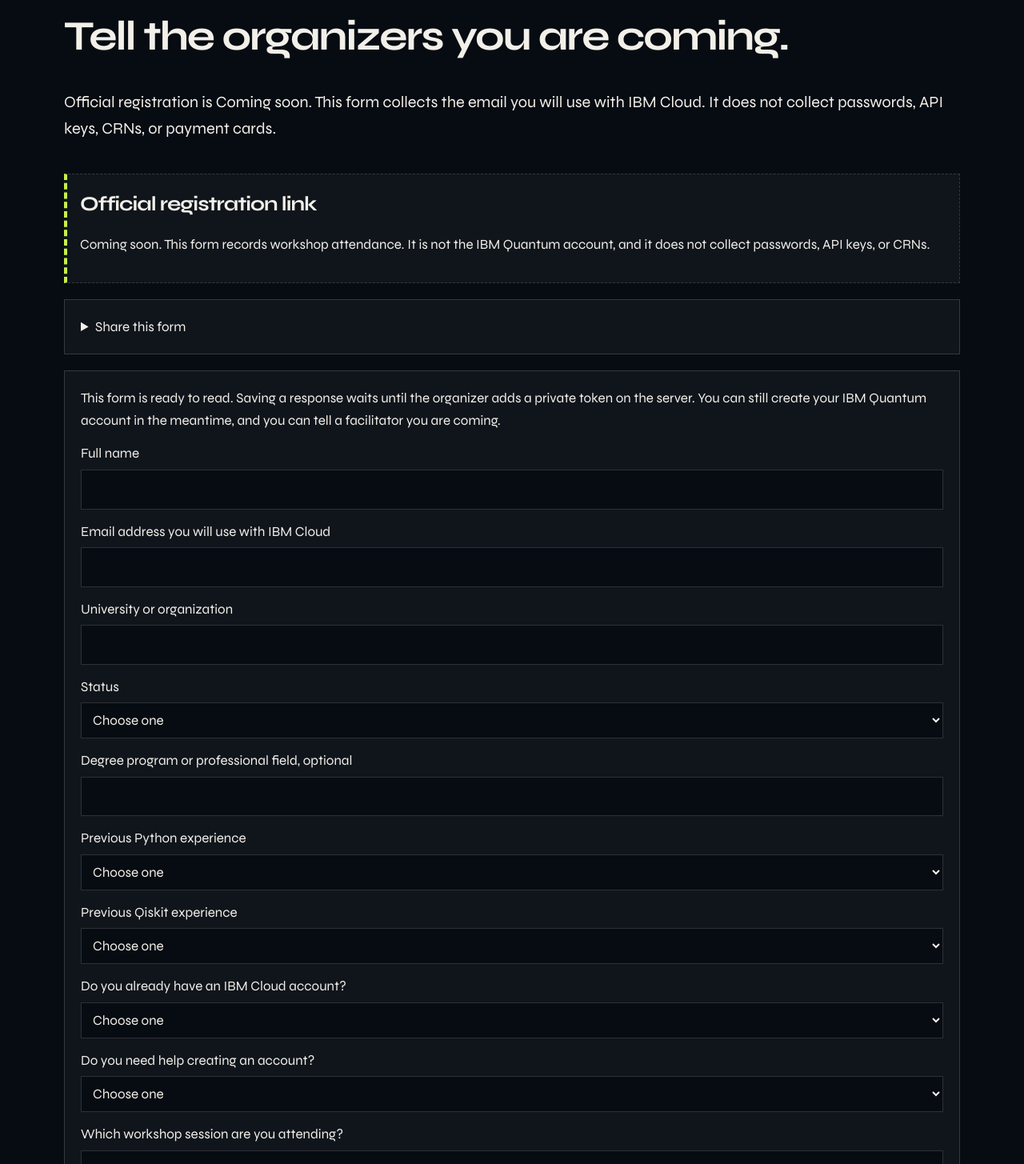
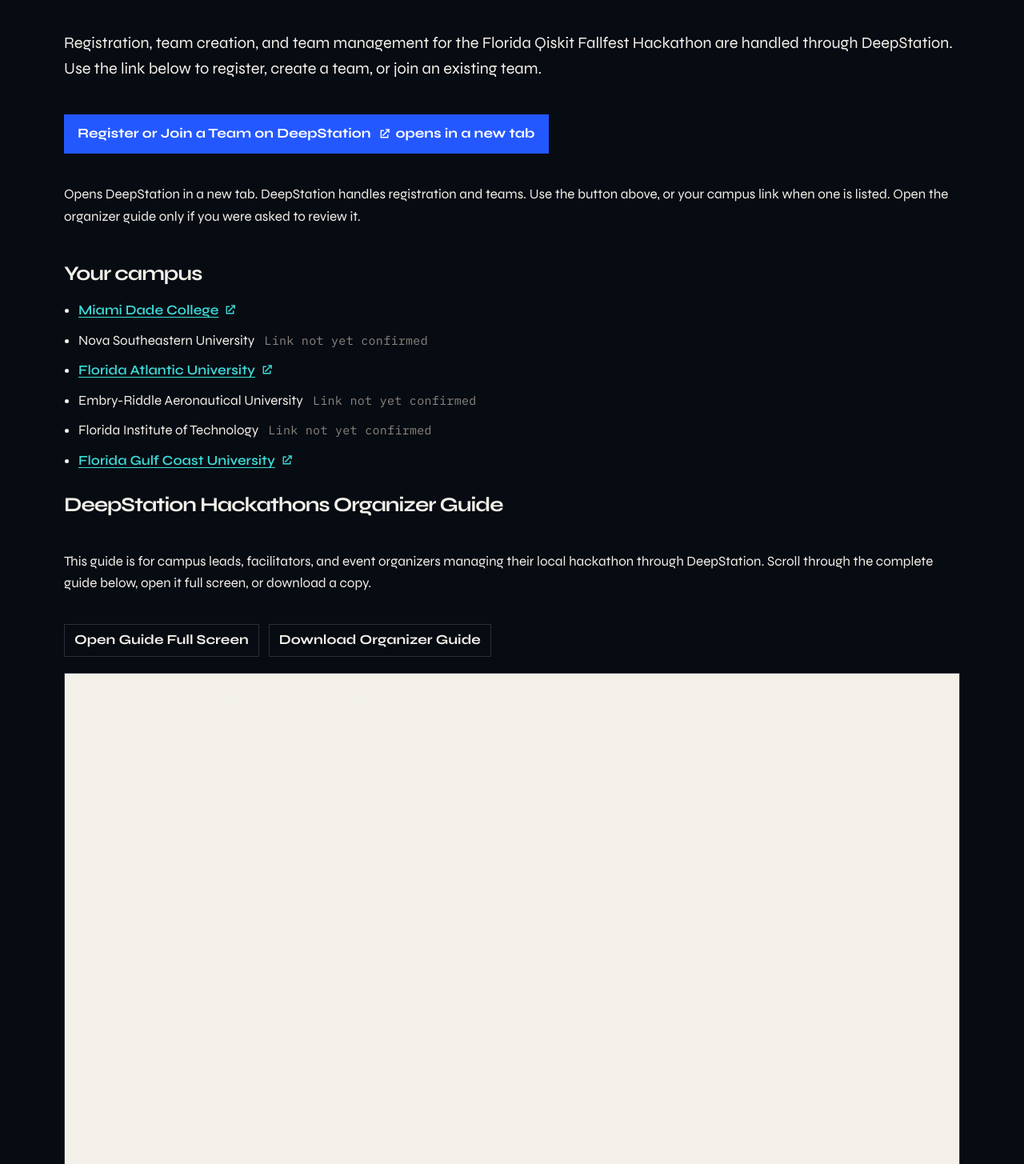
Before and after one commit to QuantumKev/Qiskit_Fall_Fest_2026, a Next.js app: page /register in a window 1280 px wide. Shown: the part 255-1710 px from the top of the page at 80% size. Built offline with nearby package versions, Linux system fonts and the light colour scheme.

Commit message:
Point registration at DeepStation and embed the organizer guide.

```diff
--- a/app/globals.css
+++ b/app/globals.css
@@ -691,6 +691,136 @@
 
 .link-list { display: grid; gap: 8px; padding-left: 18px; }
 
+.register-page h1 {
+  max-width: none;
+  text-wrap: balance;
+}
+
+.register-actions { margin: 0; }
+
+.register-cta {
+  display: inline-block;
+  max-width: 100%;
+  padding: 12px 16px;
+  font-weight: 700;
+  line-height: 1.35;
+  overflow-wrap: normal;
+  text-align: center;
+}
+
+.register-cta .cta-label { text-wrap: balance; }
+
+.external-cue {
+  display: inline-flex;
+  align-items: center;
+  gap: 6px;
+  margin-left: 8px;
+  white-space: nowrap;
+  font-weight: 700;
+  vertical-align: middle;
+}
+
+.external-icon {
+  display: block;
+  width: 1em;
+  height: 1em;
+  flex: none;
+}
+
+.button.button-secondary {
+  background: transparent;
+  color: var(--bone);
+  border-color: var(--line);
+  font-weight: 700;
+}
+
+.button.button-secondary:hover,
+.button.button-secondary:focus-visible {
+  border-color: var(--cyan);
+  color: var(--cyan);
+}
+
+.guide-actions {
+  display: flex;
+  flex-wrap: wrap;
+  gap: 12px;
+}
+
+.campus-list {
+  display: grid;
+  gap: 10px;
+  margin: 12px 0 0;
+  padding-left: 18px;
+}
+
+.campus-list a {
+  font-weight: 600;
+  text-underline-offset: 0.16em;
+}
+
+.campus-list a .external-icon {
+  display: inline-block;
+  vertical-align: -0.15em;
+  margin-left: 6px;
+}
+
+.campus-pending {
+  display: flex;
+  flex-wrap: wrap;
+  gap: 6px 12px;
+  align-items: baseline;
+}
+
+.pdf-frame {
+  width: 100%;
+  max-width: 100%;
+  min-width: 0;
+  min-height: 28rem;
+  border: 1px solid var(--line);
+  background: var(--card);
+  overflow: hidden;
+}
+
+.pdf-frame object,
+.pdf-frame iframe {
+  display: block;
+  width: 100%;
+  max-width: 100%;
+  height: 80vh;
+  min-height: 28rem;
+  border: 0;
+  background: var(--bone);
+}
+
+.pdf-fallback {
+  margin: 0;
+  padding: 16px;
+}
+
+.sr-only {
+  position: absolute;
+  width: 1px;
+  height: 1px;
+  padding: 0;
+  margin: -1px;
+  overflow: hidden;
+  clip: rect(0, 0, 0, 0);
+  white-space: nowrap;
+  border: 0;
+}
+
+@media (max-width: 720px) {
+  .pdf-frame { min-height: 16rem; }
+
+  .pdf-frame object,
+  .pdf-frame iframe {
+    height: 65vh;
+    min-height: 16rem;
+  }
+
+  .register-cta { display: block; width: 100%; }
+}
+
 @media (max-width: 720px) {
   .hist-row { grid-template-columns: 2.5rem minmax(0, 1fr); }
   .hist-row span:last-child { grid-column: 2; }
--- a/app/register/page.tsx
+++ b/app/register/page.tsx
@@ -1,26 +1,85 @@
-import { RegisterForm } from "@/components/RegisterForm";
-import { RegisterShare } from "@/components/RegisterShare";
-import { EVENT } from "@/content/event";
+import Link from "next/link";
+import { OrganizerGuideViewer } from "@/components/OrganizerGuideViewer";
+import { CO_LEAD_SENTENCE, DEEPSTATION_REGISTRATION_URL, EVENT, LOCAL_HOSTS, ORGANIZER_GUIDE_PDF } from "@/content/event";
+import { withBase } from "@/lib/base-path";
 import { pageMeta } from "@/lib/seo";
 
-export const metadata = pageMeta("Register", "/register/");
+export const metadata = pageMeta("Registration and Team Access", "/register/");
+
+function ExternalIcon() {
+  return (
+    <svg className="external-icon" viewBox="0 0 24 24" width="16" height="16" aria-hidden="true" focusable="false">
+      <path
+        fill="currentColor"
+        d="M14 3h7v7h-2V6.41l-9.29 9.3-1.42-1.42 9.3-9.29H14V3zM5 5h6v2H7v10h10v-4h2v6H5V5z"
+      />
+    </svg>
+  );
+}
 
 export default function RegisterPage() {
+  const guideHref = withBase(ORGANIZER_GUIDE_PDF);
+
   return (
-    <div className="stack guide">
-      <p className="kicker">Workshop registration</p>
-      <h1>Tell the organizers you are coming.</h1>
+    <div className="stack guide register-page">
+      <h1>Registration and Team Access</h1>
       <p className="lede">
-        Official registration is {EVENT.registration}. This form collects the email you will use with IBM Cloud. It does not collect passwords, API keys, CRNs, or payment cards.
+        Registration, team creation, and team management for the Florida Qiskit Fallfest Hackathon are handled through DeepStation. Use the link below to register, create a team, or join an existing team.
       </p>
-      <aside className="placeholder">
-        <h2>Official registration link</h2>
+      <p className="register-actions">
+        <a className="button register-cta" href={DEEPSTATION_REGISTRATION_URL} target="_blank" rel="noopener noreferrer">
+          <span className="cta-label">Register or Join a Team on DeepStation</span>
+          <span className="external-cue">
+            <ExternalIcon />
+            opens in a new tab
+          </span>
+        </a>
+      </p>
+      <p>Opens DeepStation in a new tab. DeepStation handles registration and teams. Use the button above, or your campus link when one is listed. Open the organizer guide only if you were asked to review it.</p>
+      <section aria-labelledby="campus-links">
+        <h2 id="campus-links">Your campus</h2>
+        <ul className="campus-list">
+          {LOCAL_HOSTS.map((host) => (
+            <li key={host.university}>
+              {host.registration ? (
+                <a href={host.registration} target="_blank" rel="noopener noreferrer">
+                  {host.university}
+                  <ExternalIcon />
+                  <span className="sr-only"> (opens in a new tab)</span>
+                </a>
+              ) : (
+                <span className="campus-pending">
+                  <span>{host.university}</span>
+                  <span className="meta">Link not yet confirmed</span>
+                </span>
+              )}
+            </li>
+          ))}
+        </ul>
+      </section>
+      <h2>DeepStation Hackathons Organizer Guide</h2>
+      <p>
+        This guide is for campus leads, facilitators, and event organizers managing their local hackathon through DeepStation. Scroll through the complete guide below, open it full screen, or download a copy.
+      </p>
+      <div className="guide-actions">
+        <a className="button button-secondary" href={guideHref} target="_blank" rel="noopener noreferrer">
+          Open Guide Full Screen
+          <span className="sr-only"> (opens in a new tab)</span>
+        </a>
+        <a className="button button-secondary" href={guideHref} download="deepstation-hackathons-organizer-guide.pdf">
+          Download Organizer Guide
+        </a>
+      </div>
+      <OrganizerGuideViewer src={guideHref} />
+      <section className="prose" aria-labelledby="registration-help">
+        <h2 id="registration-help">Questions</h2>
         <p>
-          {EVENT.registration}. This form records workshop attendance. It is not the IBM Quantum account, and it does not collect passwords, API keys, or CRNs.
+          {CO_LEAD_SENTENCE} {EVENT.contactOrder}
         </p>
-      </aside>
-      <RegisterShare />
-      <RegisterForm />
+        <p>
+          <Link href="/support/">Support</Link>
+        </p>
+      </section>
     </div>
   );
 }
--- /dev/null
+++ b/components/OrganizerGuideViewer.tsx
@@ -0,0 +1,12 @@
+const FALLBACK =
+  "Your browser may not support an embedded PDF viewer. Open the guide full screen or download a copy to continue.";
+
+export function OrganizerGuideViewer({ src }: { src: string }) {
+  return (
+    <div className="pdf-frame">
+      <object data={src} type="application/pdf" title="DeepStation Hackathons Organizer Guide" aria-label="DeepStation Hackathons Organizer Guide">
+        <p className="pdf-fallback">{FALLBACK}</p>
+      </object>
+    </div>
+  );
+}
--- a/content/event.ts
+++ b/content/event.ts
@@ -56,12 +56,19 @@
   contacts: readonly HostContact[];
 };
 
+/** DeepStation registration and team page. Referenced by the registration route and Miami Dade College. */
+export const DEEPSTATION_REGISTRATION_URL =
+  "https://deepstation.ai/hackathons/dj31ld8d96fuj1yi97ph4c4c?tab=teams";
+
+/** Root-relative public path. Prefix with withBase() so GitHub Pages keeps the project base path. */
+export const ORGANIZER_GUIDE_PDF = "/resources/deepstation-hackathons-organizer-guide.pdf";
+
 export const LOCAL_HOSTS: readonly LocalHost[] = [
   {
     university: "Miami Dade College",
     leads: ["Kevin Robinson"],
     venue: "Wolfson Campus, AI Center, Building 2, Room 2104, 300 N.E. Second Ave., Miami, FL 33132",
-    registration: "https://deepstation.ai/hackathons/dj31ld8d96fuj1yi97ph4c4c?tab=teams",
+    registration: DEEPSTATION_REGISTRATION_URL,
     contacts: [{ label: "kevin@quantumglobalgroup.io", href: "mailto:kevin@quantumglobalgroup.io" }],
   },
   {
```
Also changed, not shown: 1 other file (tests, documents, lock files or other folders).
